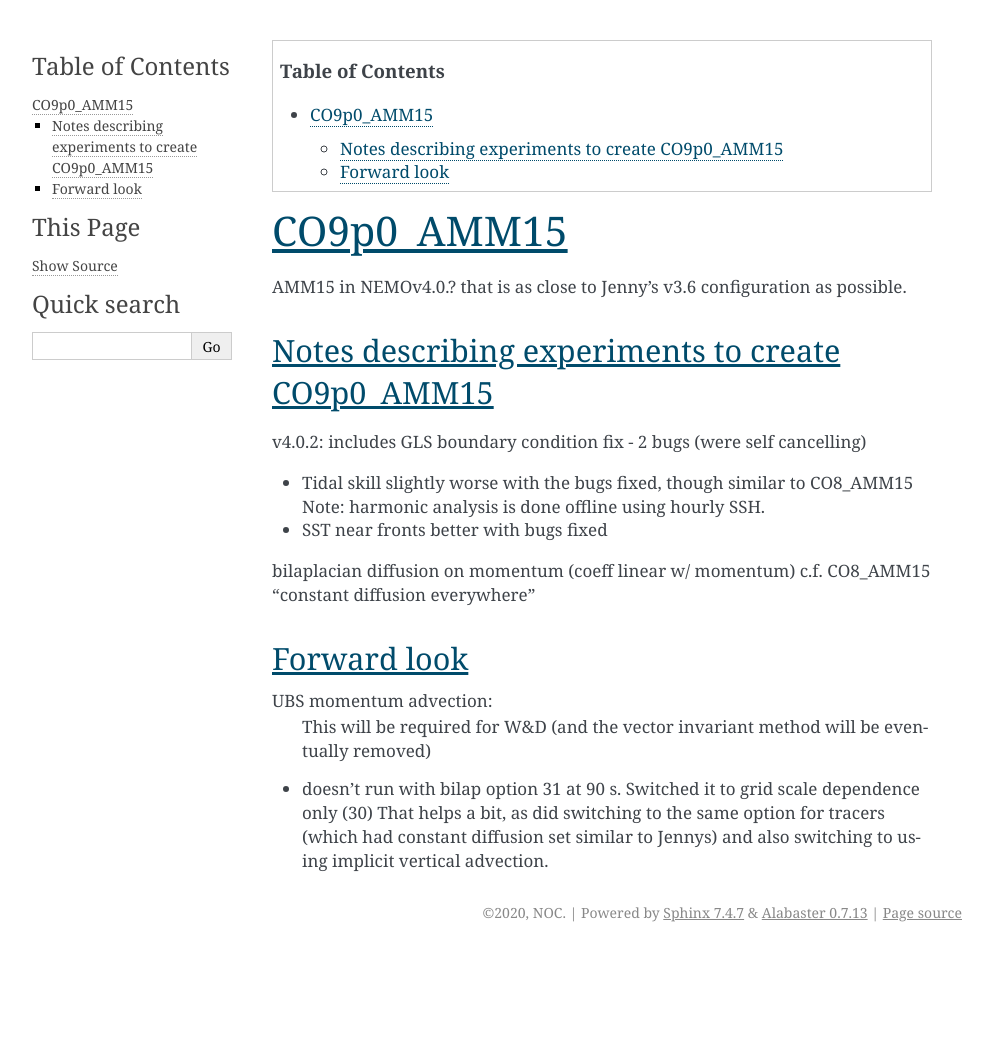
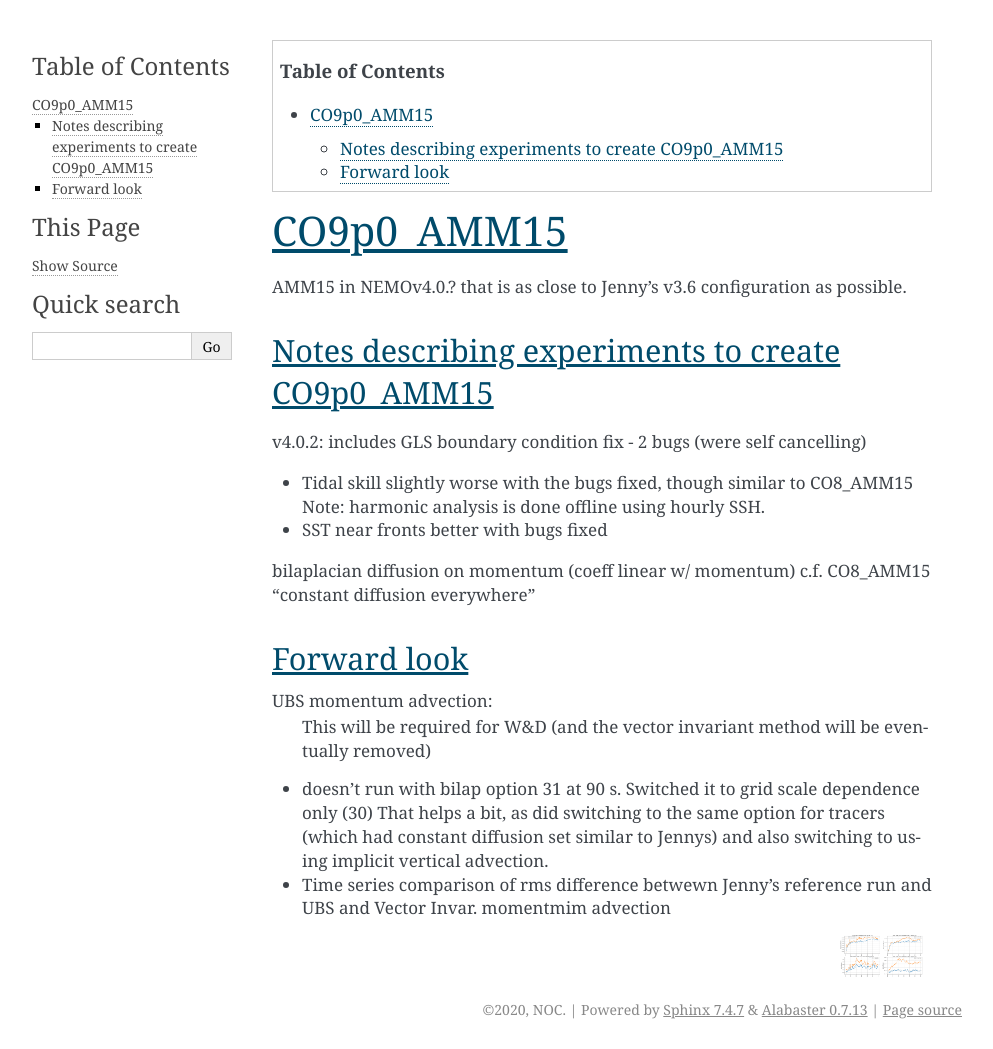
Before and after one commit to JMMP-Group/CO_AMM15, a Sphinx documentation site: the page built from docs/source/CO9p0_AMM15.rst, in a window 1280 px wide. Shown: the whole page, without its empty margins (148-1141 px from the left). Built offline with Sphinx 7.4.7, drawn with Linux system fonts in a browser that asks for light colours; before the commit the page ends 952 px from its top, so only the background shows below that.

Commit message:
Update CO9p0_AMM15.rst
Learning how to add figures, attempt to add RMS figure for advection

```diff
--- a/docs/source/CO9p0_AMM15.rst
+++ b/docs/source/CO9p0_AMM15.rst
@@ -33,3 +33,10 @@ UBS momentum advection:
   That helps a bit, as did switching to the same option for tracers
   (which had constant diffusion set similar to Jennys)
   and also switching to using implicit vertical advection.
+* Time series comparison of rms difference betwewn Jenny's reference run and UBS and Vector Invar. momentmim advection
+.. image:: DAILY_AMM15_V36_V_402UBS_402VEC.png
+   :width: 200px
+   :height: 100px
+   :scale: 50 %
+   :alt: RMS 3.6 versus UBS and Vec invariant momentum advection SST, SBT, SSS, SBS
+   :align: right
```
